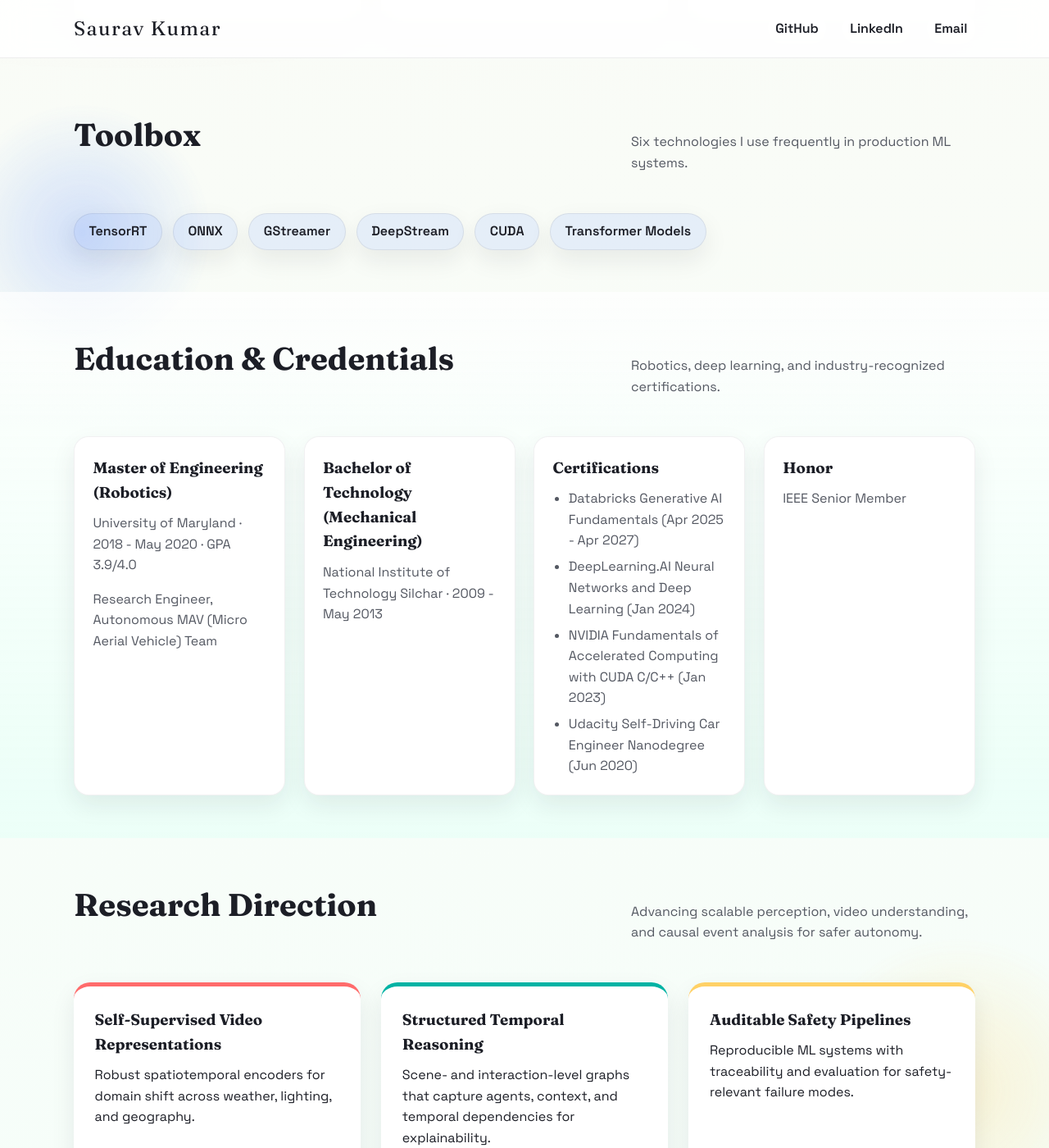
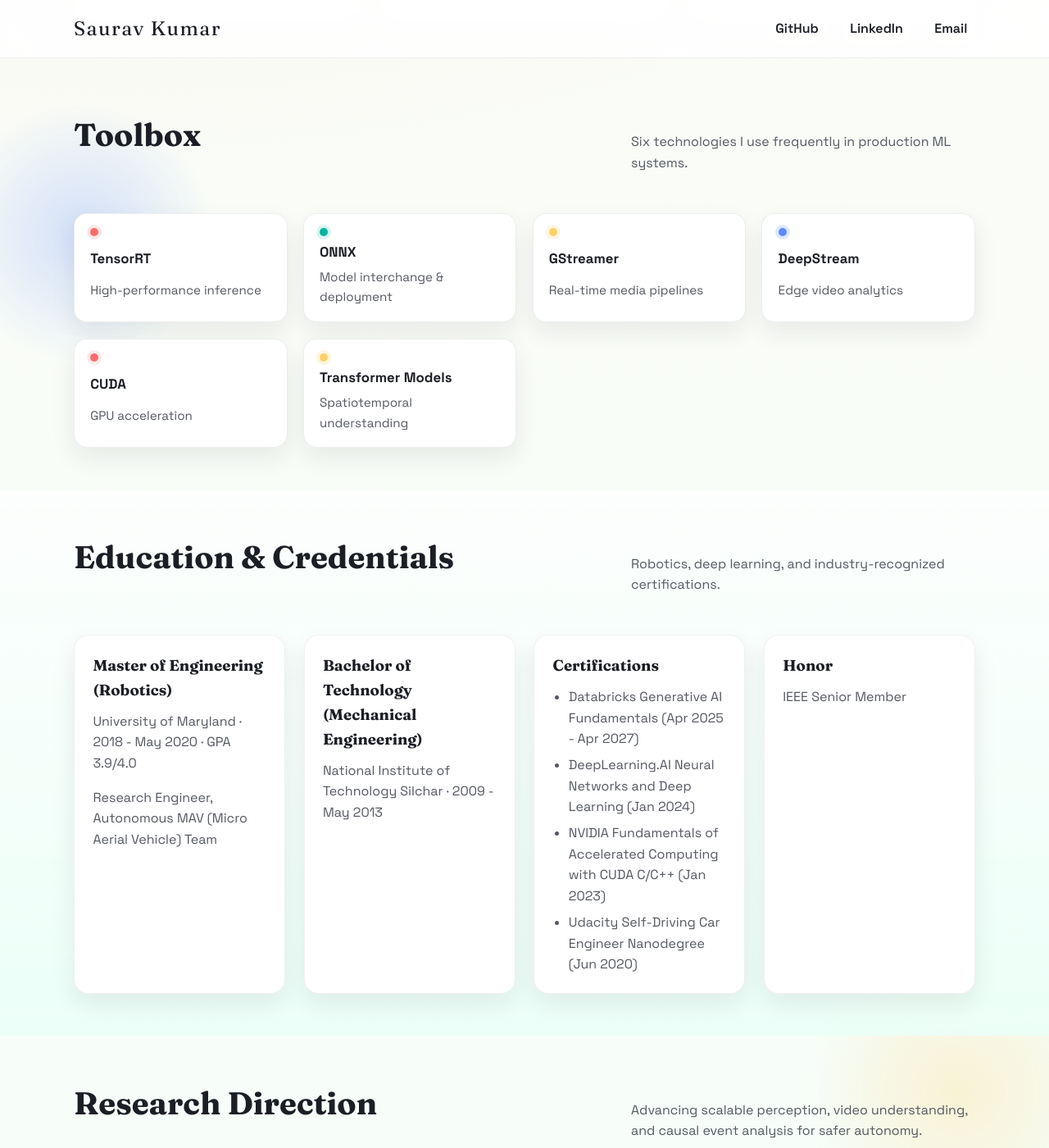
Before and after one commit to sauravkdeo/sauravkdeo.github.io, a Jekyll site: the page built from index.html, in a window 1280 px wide and 1400 px high, scrolled down 2450 px. Shown: the whole window at 82% size. Built offline with Jekyll 4.4.1, drawn with Linux system fonts in a browser that asks for light colours.

Commit message:
Polish toolbox layout

```diff
--- a/css/main.scss
+++ b/css/main.scss
@@ -485,22 +485,61 @@ ul {
     gap: 0.4rem;
 }
 
-.chip-grid {
-    display: flex;
-    flex-wrap: wrap;
-    gap: 0.8rem;
+.tool-grid {
+    display: grid;
+    grid-template-columns: repeat(auto-fit, minmax(220px, 1fr));
+    gap: 1.2rem;
 }
 
-.chip {
-    display: inline-flex;
-    align-items: center;
-    padding: 0.55rem 1.1rem;
-    border-radius: 999px;
-    background: rgba(91, 140, 255, 0.12);
-    color: var(--ink);
-    font-weight: 600;
+.tool-card {
+    position: relative;
+    display: grid;
+    gap: 0.35rem;
+    padding: 1.1rem 1.2rem;
+    border-radius: 16px;
+    background: var(--card);
+    box-shadow: var(--soft-shadow);
     border: 1px solid rgba(28, 30, 38, 0.08);
-    box-shadow: var(--soft-shadow);
+    transition: transform 0.2s ease, box-shadow 0.2s ease;
+}
+
+.tool-card:hover,
+.tool-card:focus-within {
+    transform: translateY(-3px);
+    box-shadow: 0 18px 32px rgba(20, 22, 34, 0.14);
+}
+
+.tool-dot {
+    width: 10px;
+    height: 10px;
+    border-radius: 50%;
+    background: var(--coral);
+    box-shadow: 0 0 0 4px rgba(255, 107, 107, 0.15);
+}
+
+.tool-card:nth-child(2n) .tool-dot {
+    background: var(--teal);
+    box-shadow: 0 0 0 4px rgba(0, 179, 164, 0.15);
+}
+
+.tool-card:nth-child(3n) .tool-dot {
+    background: var(--sun);
+    box-shadow: 0 0 0 4px rgba(255, 209, 102, 0.2);
+}
+
+.tool-card:nth-child(4n) .tool-dot {
+    background: var(--sky);
+    box-shadow: 0 0 0 4px rgba(91, 140, 255, 0.2);
+}
+
+.tool-name {
+    font-weight: 700;
+    font-size: 1.05rem;
+}
+
+.tool-note {
+    color: var(--muted);
+    font-size: 0.95rem;
 }
 
 .callout-section {
--- a/index.html
+++ b/index.html
@@ -136,13 +136,37 @@ published: true
       <h2>Toolbox</h2>
       <p>Six technologies I use frequently in production ML systems.</p>
     </div>
-    <div class="chip-grid">
-      <span class="chip">TensorRT</span>
-      <span class="chip">ONNX</span>
-      <span class="chip">GStreamer</span>
-      <span class="chip">DeepStream</span>
-      <span class="chip">CUDA</span>
-      <span class="chip">Transformer Models</span>
+    <div class="tool-grid">
+      <div class="tool-card">
+        <span class="tool-dot"></span>
+        <span class="tool-name">TensorRT</span>
+        <span class="tool-note">High-performance inference</span>
+      </div>
+      <div class="tool-card">
+        <span class="tool-dot"></span>
+        <span class="tool-name">ONNX</span>
+        <span class="tool-note">Model interchange & deployment</span>
+      </div>
+      <div class="tool-card">
+        <span class="tool-dot"></span>
+        <span class="tool-name">GStreamer</span>
+        <span class="tool-note">Real-time media pipelines</span>
+      </div>
+      <div class="tool-card">
+        <span class="tool-dot"></span>
+        <span class="tool-name">DeepStream</span>
+        <span class="tool-note">Edge video analytics</span>
+      </div>
+      <div class="tool-card">
+        <span class="tool-dot"></span>
+        <span class="tool-name">CUDA</span>
+        <span class="tool-note">GPU acceleration</span>
+      </div>
+      <div class="tool-card">
+        <span class="tool-dot"></span>
+        <span class="tool-name">Transformer Models</span>
+        <span class="tool-note">Spatiotemporal understanding</span>
+      </div>
     </div>
   </div>
 </section>
```
